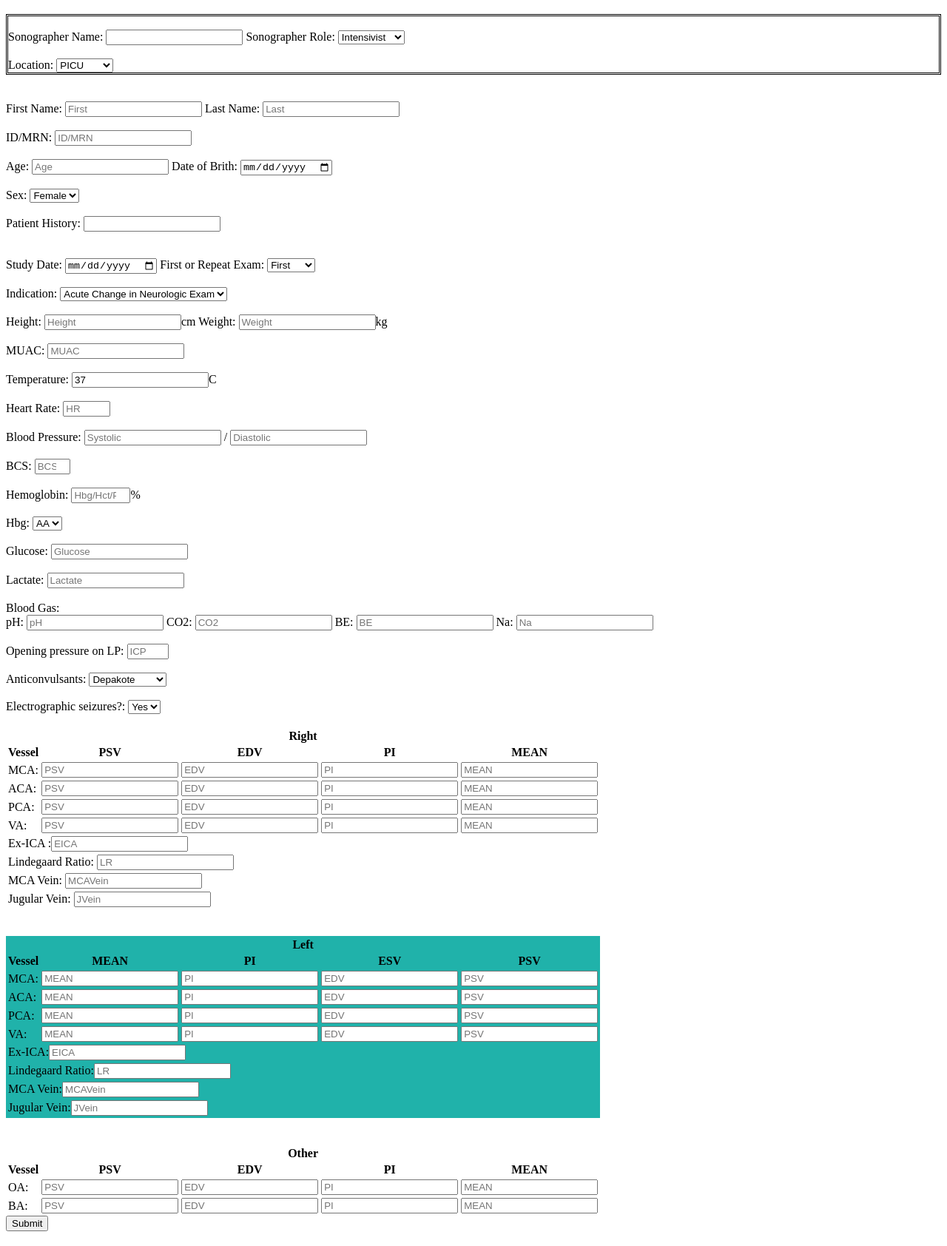
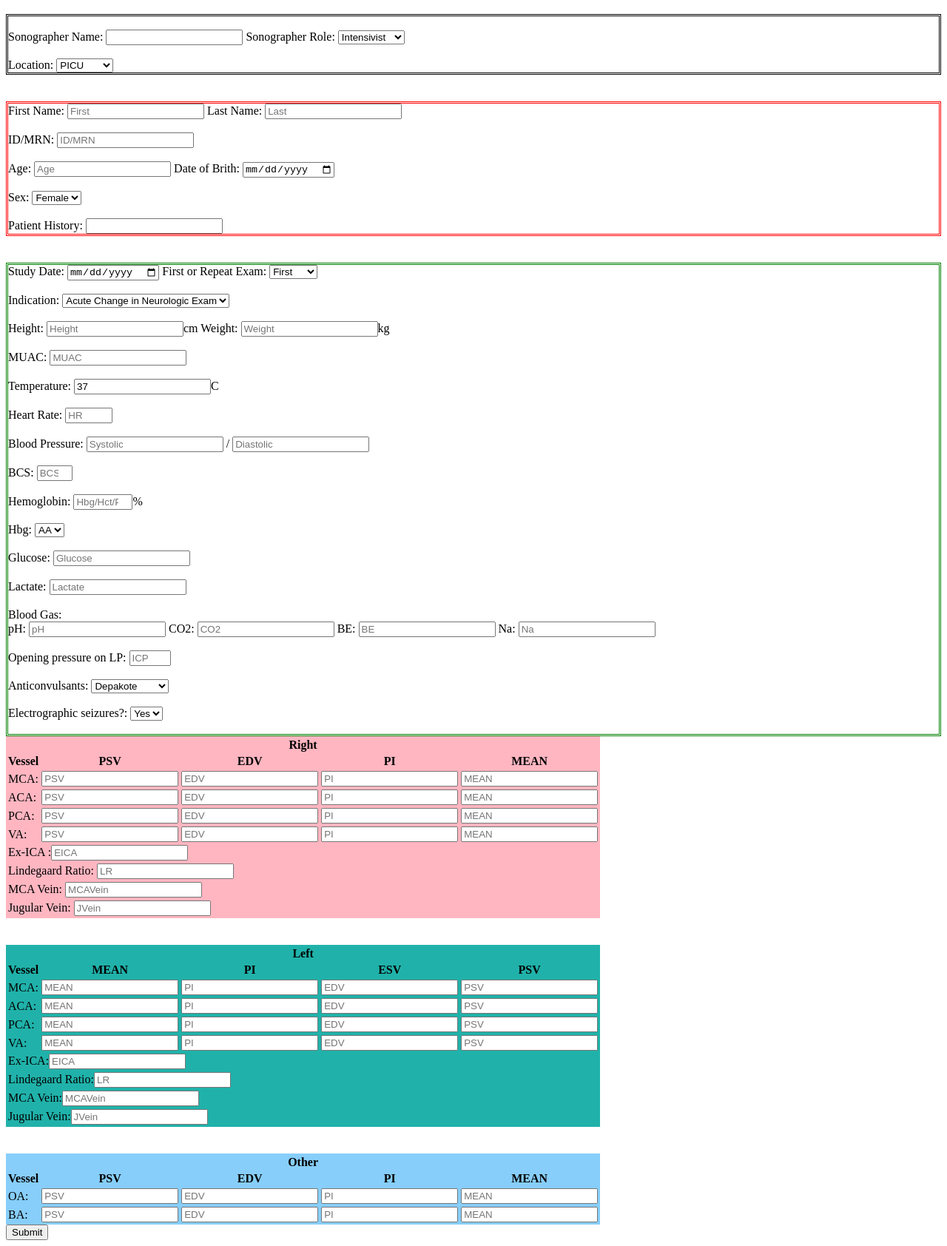
Before and after one commit to whobrien/cenExInput, a plain HTML site: page index.html in a window 1280 px wide. Shown: the part 61-1745 px from the top of the page at 74% size. Drawn offline with Linux system fonts and the light colour scheme.

Commit message:
rough css update for testing

```diff
--- a/index.html
+++ b/index.html
@@ -33,7 +33,7 @@
             </select></label>
         </div>
         <br><br>
-        <div id="patinfo">
+        <div id="patinfo" class="div">
             <div id="patinfo" class="nochange"> <!--This div is for patient data that does not change-->
                 <label id="first_name" class="label">First Name: <input type="text" placeholder="First" id="first_name" class="input"></label>
                 <label id="last_name" class="label">Last Name: <input type="text" placeholder="Last" id="last_name" class="input"></label>
@@ -51,7 +51,7 @@
                 <label id="medical_hx" class="label">Patient History: <input type="text" id="medical_hx" class="input"></label>
             </div>
             <br><br>
-            <div id="patVitals" class="change">
+            <div id="patinfo" class="change">
                 <label id="study_date" class="label">Study Date: <input type="date" id="study_date" class="input"></label>
                 <label id="tcd_exam" class="label">First or Repeat Exam: <select id="tcm_exam" class="input">
                     <option id="tcd1">First</option>
--- a/style.css
+++ b/style.css
@@ -1,19 +1,28 @@
-div#locationinfo {
+#locationinfo.site {
     border: 3px double black;
 }
 
-div#patInfo {
-    border: 3px double black;
+#patinfo.nochange {
+    border: 3px double red;
 }
 
-div#patinfochange
+#patinfo.change {
+    border: 3px double green;
+}
 
-table#right {
+/*div#patinfochange*/
+
+#right.table {
     border: 2px black;
     background-color: lightpink;
 }
 
-table#left {
+#left.table {
     border: 2px black;
     background-color: lightseagreen;
 }
+
+#other.table {
+    border: 2px black;
+    background-color: lightskyblue;
+}
```
Lines whose indentation alone changed are shown as unchanged.
